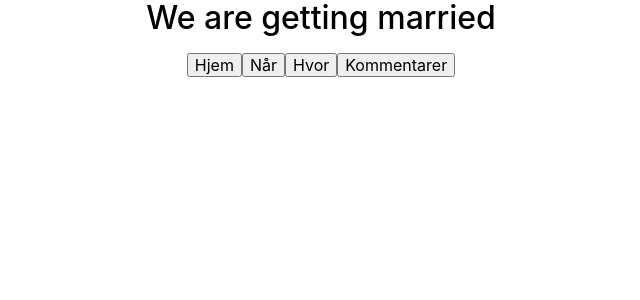
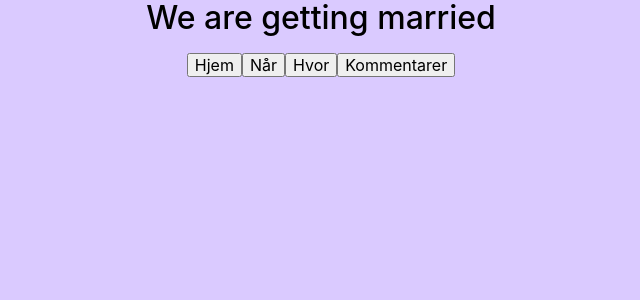
Before and after one commit to jkbui/wedding, a React (Create React App) app in the folder wedding-frontend/: page / in a window 1280 px wide. Shown: the top 300 px of the page, without its empty margins (319-959 px from the left). Built offline with nearby package versions, Linux system fonts and the light colour scheme.

Commit message:
add favicon.ico, change title, and change background color to purple

```diff
--- a/wedding-frontend/public/index.html
+++ b/wedding-frontend/public/index.html
@@ -14,16 +14,7 @@
       user's mobile device or desktop. See https://developers.google.com/web/fundamentals/web-app-manifest/
     -->
     <link rel="manifest" href="%PUBLIC_URL%/manifest.json" />
-    <!--
-      Notice the use of %PUBLIC_URL% in the tags above.
-      It will be replaced with the URL of the `public` folder during the build.
-      Only files inside the `public` folder can be referenced from the HTML.
-
-      Unlike "/favicon.ico" or "favicon.ico", "%PUBLIC_URL%/favicon.ico" will
-      work correctly both with client-side routing and a non-root public URL.
-      Learn how to configure a non-root public URL by running `npm run build`.
-    -->
-    <title>React App</title>
+    <title>Magnus + Kiwi</title>
   </head>
   <body>
     <noscript>You need to enable JavaScript to run this app.</noscript>
--- a/wedding-frontend/src/index.css
+++ b/wedding-frontend/src/index.css
@@ -5,6 +5,7 @@
     sans-serif;
   -webkit-font-smoothing: antialiased;
   -moz-osx-font-smoothing: grayscale;
+  background-color: #DACAFF;
 }
 
 code {
```
Also changed, not shown: 1 other file (tests, documents, lock files or other folders).
